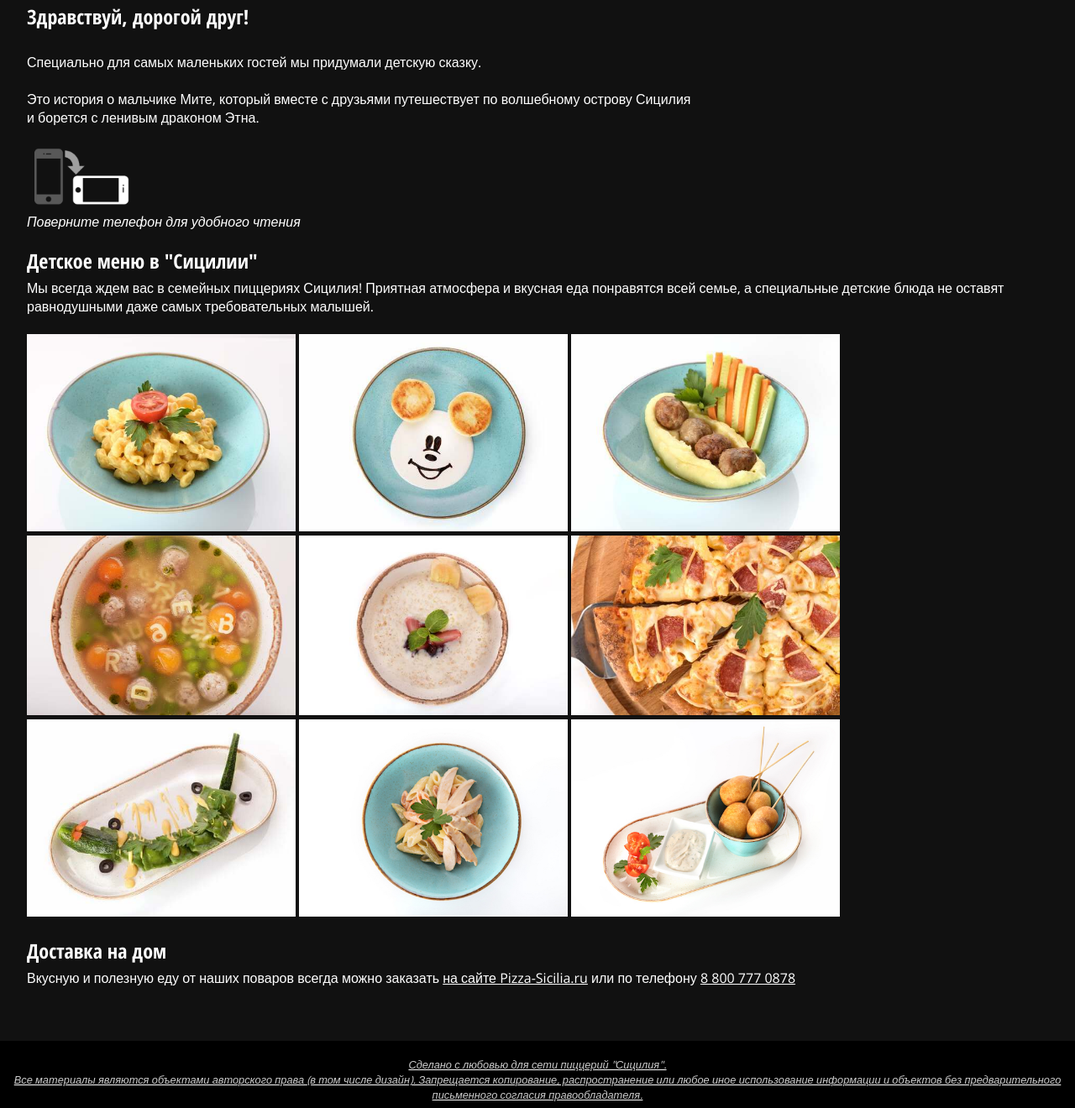
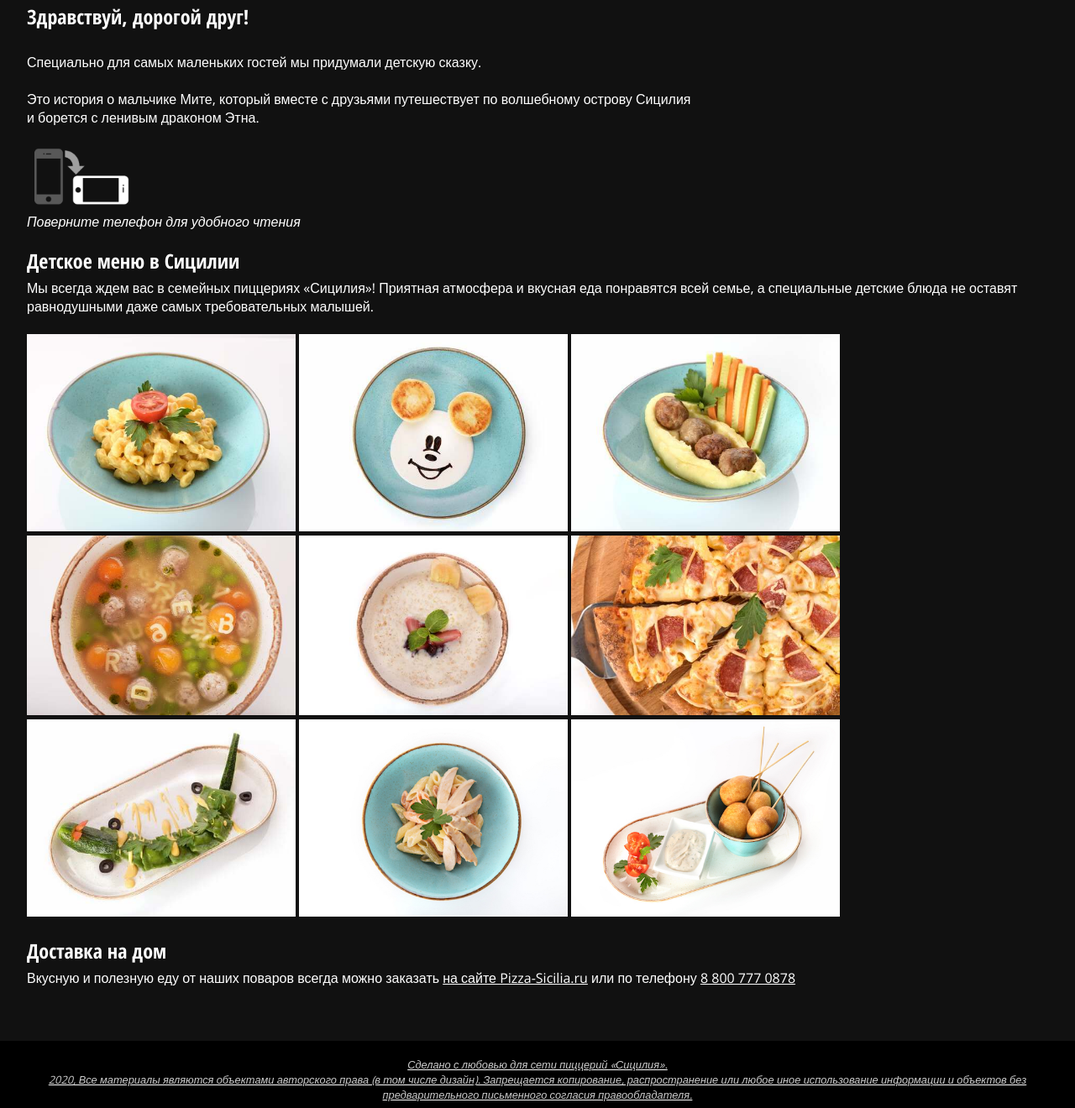
Before and after one commit to 14zy/skazka, a website: page index.html in a window 1280 px wide. Shown: the part 694-2014 px from the top of the page at 84% size. Drawn offline with nearby package versions, Linux system fonts and the light colour scheme.

Commit message:
кавычки

```diff
--- a/index.html
+++ b/index.html
@@ -109,9 +109,9 @@
 
 
 
-<h2>Детское меню в "Сицилии"</h2>
+<h2>Детское меню в Сицилии</h2>
 
-    <p>Мы всегда ждем вас в семейных пиццериях Сицилия! Приятная атмосфера и вкусная еда понравятся всей семье, а специальные детские блюда не оставят равнодушными даже самых требовательных малышей.</p>
+    <p>Мы всегда ждем вас в семейных пиццериях «Сицилия»! Приятная атмосфера и вкусная еда понравятся всей семье, а специальные детские блюда не оставят равнодушными даже самых требовательных малышей.</p>
 
 
 
@@ -143,9 +143,9 @@
 
 
 </div> <!-- // content -->
-<footer>Сделано с любовью для сети пиццерий "Сицилия".
+<footer>Сделано с любовью для сети пиццерий «Сицилия».
   <br>
-  Все материалы являются объектами авторского права (в том числе дизайн). Запрещается копирование, распространение или любое иное использование информации и объектов без предварительного письменного согласия правообладателя.
+  2020, Все материалы являются объектами авторского права (в том числе дизайн). Запрещается копирование, распространение или любое иное использование информации и объектов без предварительного письменного согласия правообладателя.
 </footer>
 
 <script src="demo/js/hammer.min.js"></script><!-- for swipe support on touch interfaces -->
```
